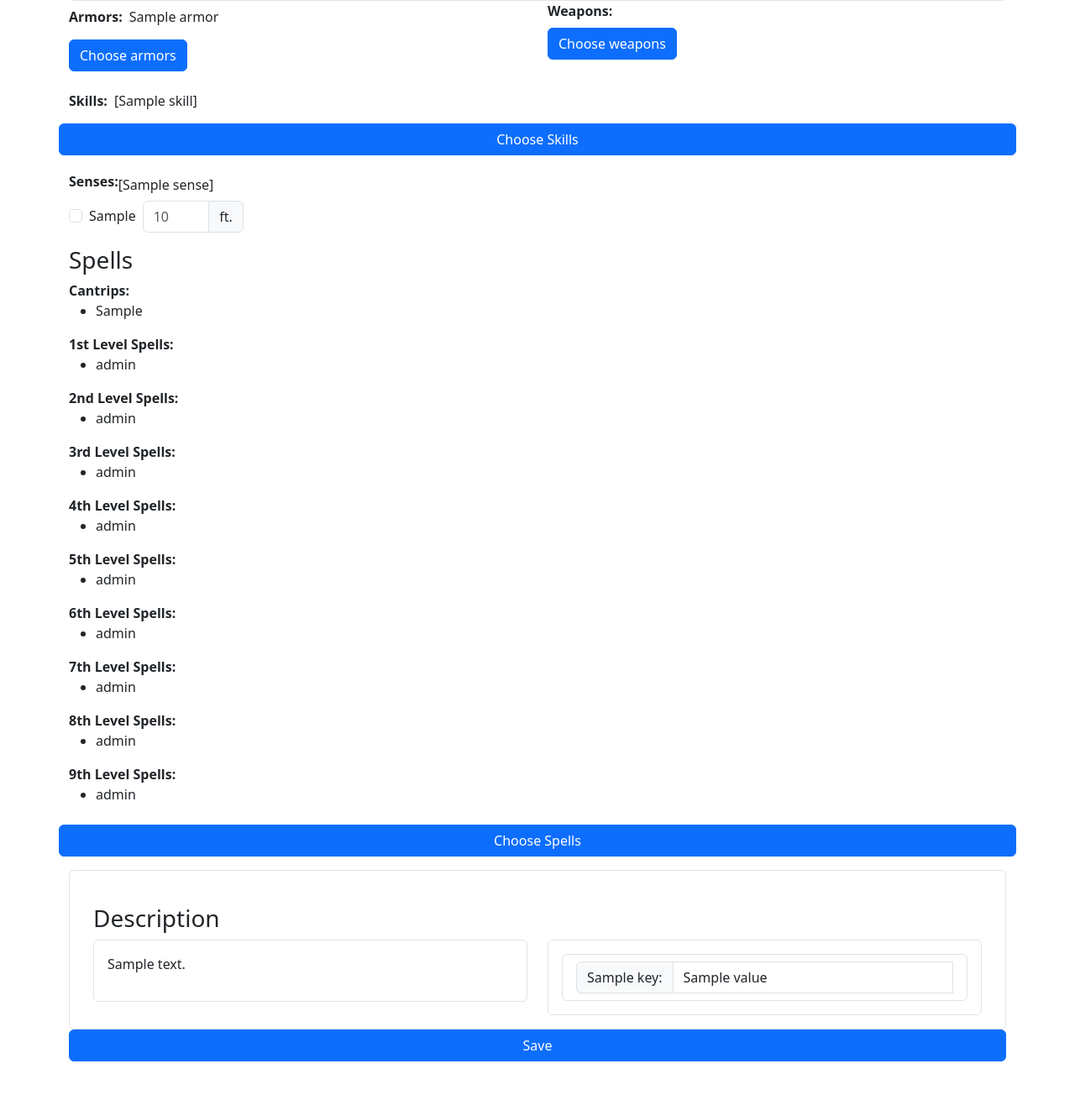
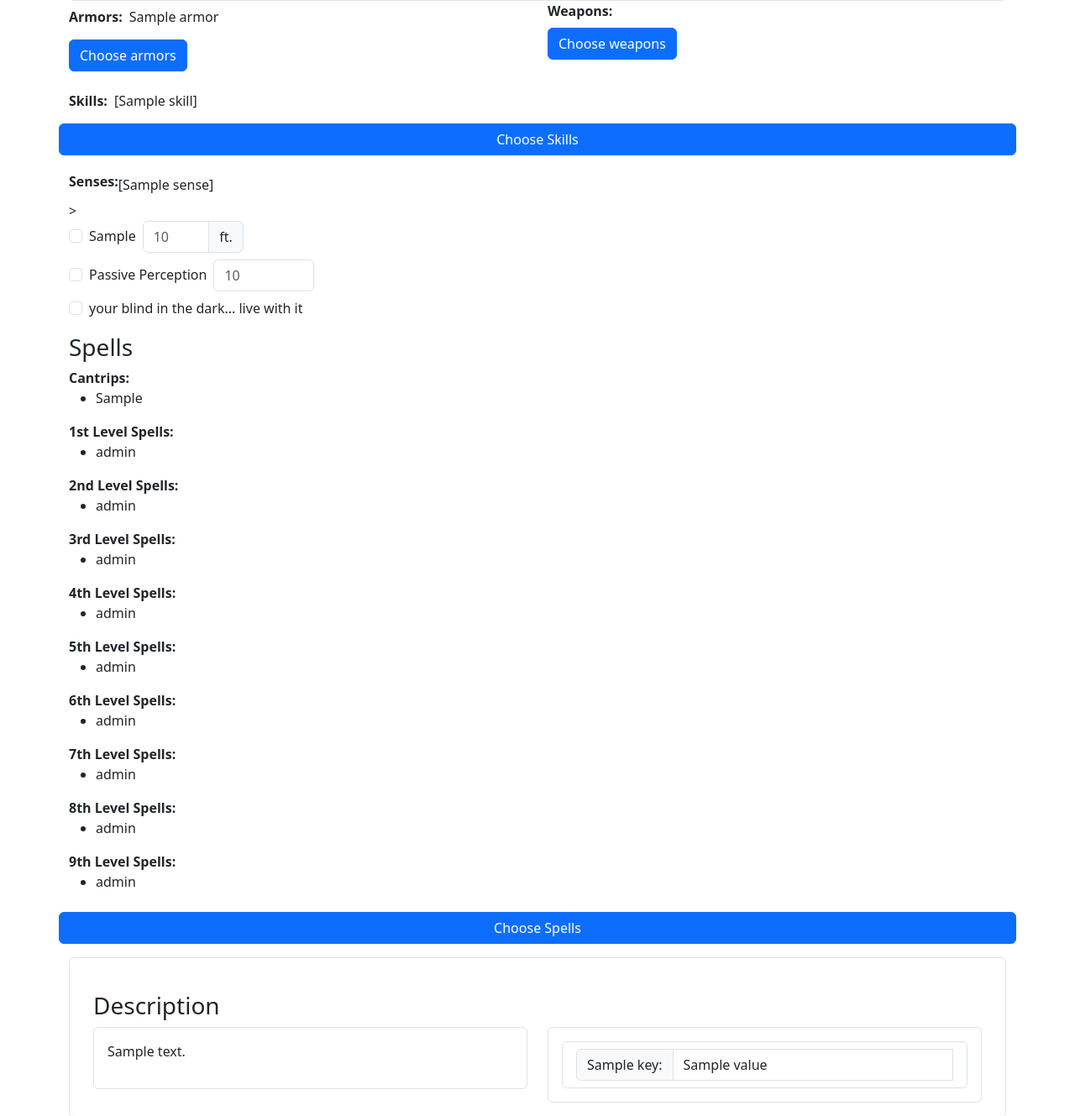
Before and after one commit to realLucas01/DnD-NPCGen, a Spring app: template src/main/resources/templates/edit.html in a window 1280 px wide. Shown: the part 1539-2868 px from the top of the page at 84% size. Before the commit the page ends 2803 px from the top, so only its background shows below. Run offline with Thymeleaf, Linux system fonts and the light colour scheme; the template is opened without the code that fills it: most values are stand-ins (such as "Sample title", 1, 10 or a date in 2020); data that the repository does not hold is empty; some libraries are stand-ins or nearby versions.

Commit message:
#95 feature(edit): add edit senses

```diff
--- a/src/main/resources/templates/edit.html
+++ b/src/main/resources/templates/edit.html
@@ -3,7 +3,7 @@
     <head>
         <title>Edit</title>
 
-        <!-- Bootstrap CSS von CDN -->
+        <!-- Bootstrap CSS from CDN -->
         <link rel="stylesheet" href="https://cdn.jsdelivr.net/npm/bootstrap@5.3.2/dist/css/bootstrap.min.css">
 
         <!-- HTMX -->
@@ -493,10 +493,6 @@
             </div>
 
 
-
-
-
-            <!-- TODO Senses -->
             <!-- Senses -->
             <div class="row mb-3">
                 <div class="d-flex align-items-center">
@@ -506,9 +502,15 @@
                 </div>
 
                 <!-- Display the checkbox list directly -->
-                <div class="col-12">
+                <div class="col-12"
+                     id="senses-form"
+                     hx-post="/editSenses"
+                     hx-include="#senses-form input"
+                     hx-trigger="change"
+                     hx-swap="none">>
                     <div class="row g-2">
-                        <div th:each="sense : ${availableSenses}" class="col-md-6">
+                        <!-- Checkbox for all senses with range -->
+                        <div th:each="sense : ${availableSensesFeet}" class="col-md-6">
                             <div class="d-flex align-items-center">
                                 <div class="form-check me-2">
                                     <input type="checkbox"
@@ -529,6 +531,41 @@
                                            th:value="${senses.get(sense) != null ? senses.get(sense) : 0}">
                                     <span class="input-group-text">ft.</span>
                                 </div>
+                            </div>
+                        </div>
+
+                        <!-- Checkbox for Passive Perception -->
+                        <div class="d-flex align-items-center">
+                            <div class="form-check me-2">
+                                <input type="checkbox"
+                                       th:id="${'sense_' + 'Passive Perception'}"
+                                       name="sense"
+                                       th:value="${'Passive Perception'}"
+                                       th:checked="${senses.keySet().contains('Passive Perception')}"
+                                       class="form-check-input" />
+                                <label th:for="${'sense_' + 'Passive Perception'}" class="form-check-label" th:text="${'Passive Perception'}"></label>
+                            </div>
+
+                            <div class="input-group" style="width: 120px;">
+                                <input type="number"
+                                       th:name="${'senseRange_' + 'Passive Perception'}"
+                                       min="10" max="120" step="5"
+                                       class="form-control"
+                                       placeholder="10"
+                                       th:value="${senses.get('Passive Perception') != null ? senses.get('Passive Perception') : 0}">
+                            </div>
+                        </div>
+
+                        <!-- Checkbox for 'your blind in the dark... live with it' -->
+                        <div class="d-flex align-items-center">
+                            <div class="form-check me-2">
+                                <input type="checkbox"
+                                       th:id="${'sense_' + 'your blind in the dark... live with it'}"
+                                       name="sense"
+                                       th:value="${'your blind in the dark... live with it'}"
+                                       th:checked="${senses.keySet().contains('your blind in the dark... live with it')}"
+                                       class="form-check-input" />
+                                <label th:for="${'sense_' + 'your blind in the dark... live with it'}" class="form-check-label" th:text="${'your blind in the dark... live with it'}"></label>
                             </div>
                         </div>
                     </div>
```
Also changed, not shown: src/main/java/dndgen/userinterface/EditController.java (+29 -8 lines), src/main/java/dndgen/userinterface/HelpFunctions.java (+14 -0 lines).
